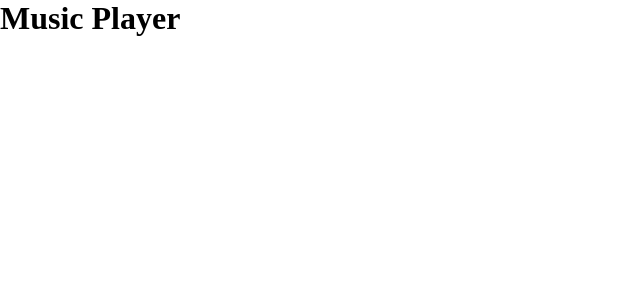
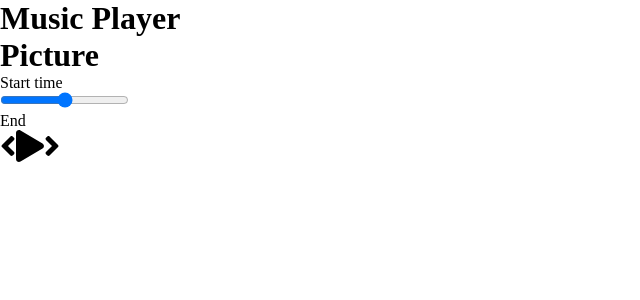
Before and after one commit to Aayushsrivastav/react-music-app, a React (Create React App) app: page / in a window 1280 px wide. Shown: the top 300 px of the page, without its empty margins (0-640 px from the left). Built offline with nearby package versions, Linux system fonts and the light colour scheme.

Commit message:
Adding song player component

```diff
--- a/package.json
+++ b/package.json
@@ -3,6 +3,9 @@
   "version": "0.1.0",
   "private": true,
   "dependencies": {
+    "@fortawesome/fontawesome-svg-core": "^1.2.34",
+    "@fortawesome/free-solid-svg-icons": "^5.15.2",
+    "@fortawesome/react-fontawesome": "^0.1.14",
     "@testing-library/jest-dom": "^5.11.9",
     "@testing-library/react": "^11.2.3",
     "@testing-library/user-event": "^12.6.2",
--- a/src/App.js
+++ b/src/App.js
@@ -1,9 +1,14 @@
 import "./styles/app.scss"
+
+import Song from './components/Song';
+import Player from "./components/Player";
 
 function App() {
   return (
     <div className="App">
       <h1>Music Player</h1>
+      <Song />
+      <Player />
     </div>
   );
 }
--- /dev/null
+++ b/src/components/Player.js
@@ -0,0 +1,22 @@
+import React from 'react';
+import {FontAwesomeIcon} from "@fortawesome/react-fontawesome";
+import {faPlay, faAngleLeft, faAngleRight} from "@fortawesome/free-solid-svg-icons"
+
+const Player = () => {
+    return(
+        <div className="player">
+            <div className="time-control">
+                <p>Start time</p>
+                <input type="range" />
+                <p>End</p>
+            </div>
+            <div className="play-control">
+                <FontAwesomeIcon className="skip-back" size="2x" icon={faAngleLeft}/>
+                <FontAwesomeIcon className="play" size="2x" icon={faPlay}/>
+                <FontAwesomeIcon className="skip-forrward" size="2x" icon={faAngleRight}/>
+            </div>
+        </div>
+    );
+};
+
+export default Player;
--- /dev/null
+++ b/src/components/Song.js
@@ -0,0 +1,11 @@
+import React from 'react'
+
+const Song = () => {
+    return(
+        <div className="song">
+            <h1>Picture</h1>
+        </div>
+    );
+};
+
+export default Song;
```
Also changed, not shown: 2 other files (tests, documents, lock files or other folders).
